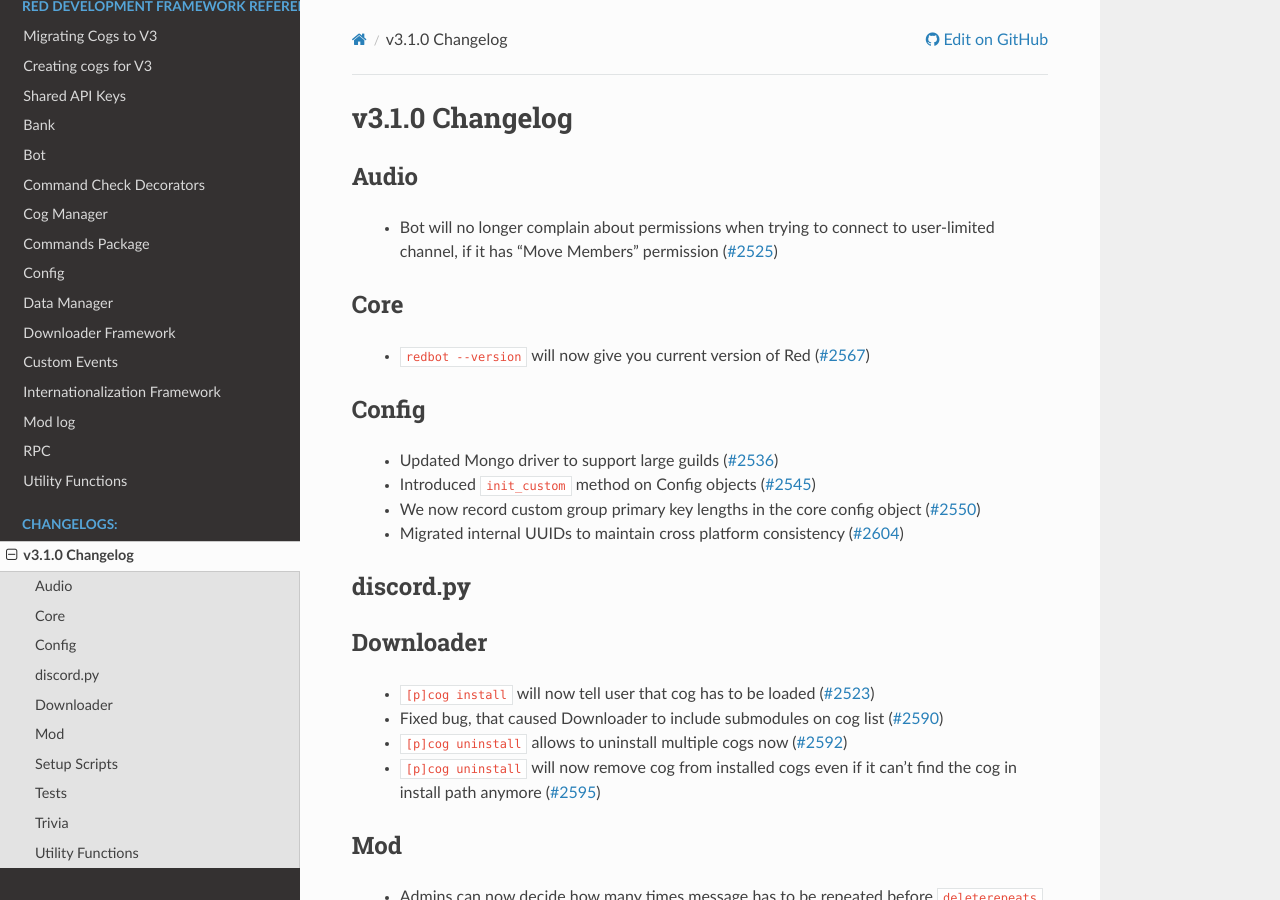
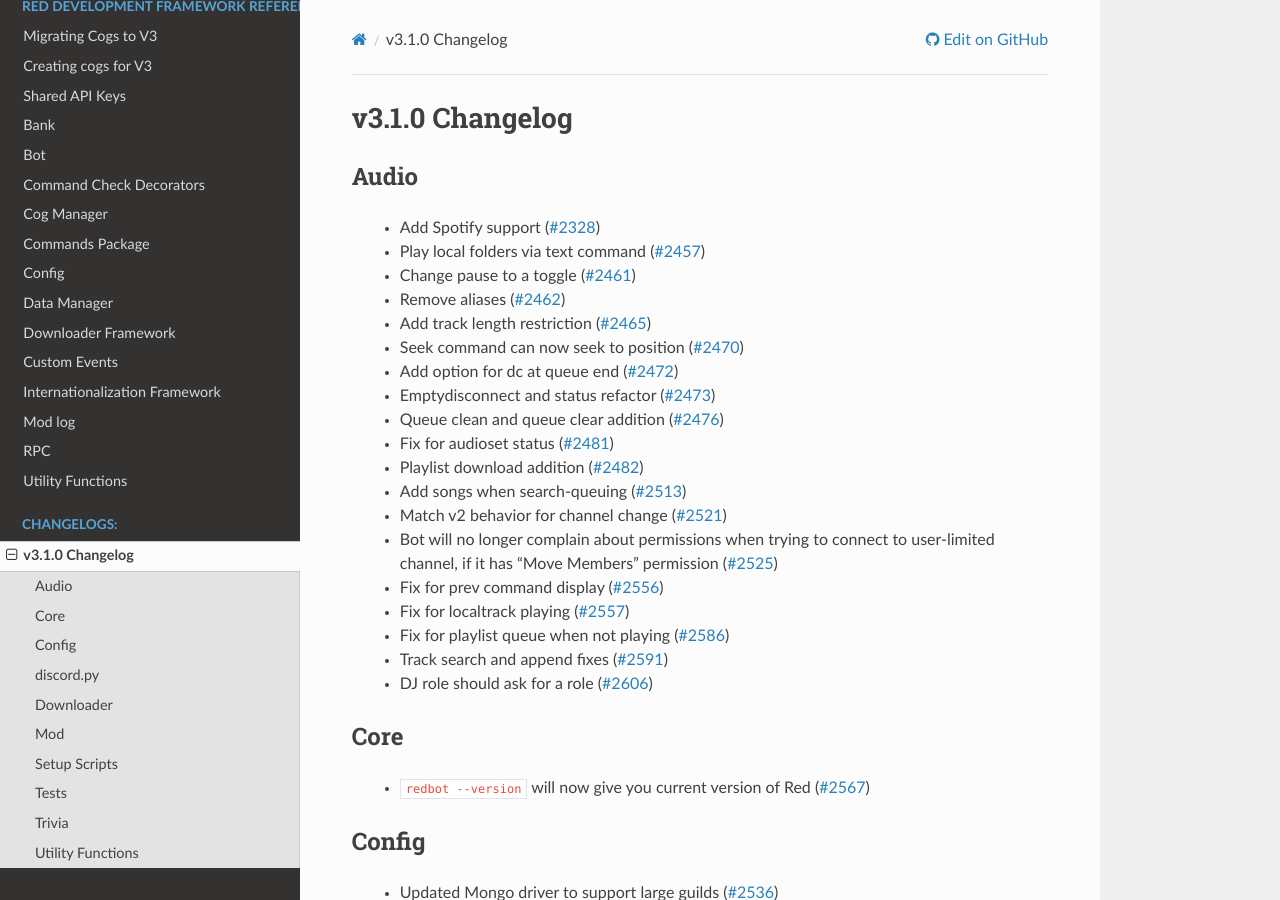
Before and after one commit to Renirous/Red-DiscordBot, a Sphinx documentation site: the page built from docs/changelog_3_1_0.rst, in a window 1280 px wide and 900 px high. Built offline with Sphinx 7.4.7 and the Read the Docs theme 2.0.0, drawn with Linux system fonts in a browser that asks for light colours; the version number is read from the project's files by our own code.

Commit message:
[Docs] Changelog entries for contributions by aikaterna (#2614)

```diff
--- a/docs/changelog_3_1_0.rst
+++ b/docs/changelog_3_1_0.rst
@@ -8,7 +8,25 @@ v3.1.0 Changelog
 Audio
 -----
 
+ * Add Spotify support (`#2328`_)
+ * Play local folders via text command (`#2457`_)
+ * Change pause to a toggle (`#2461`_)
+ * Remove aliases (`#2462`_)
+ * Add track length restriction (`#2465`_)
+ * Seek command can now seek to position (`#2470`_)
+ * Add option for dc at queue end (`#2472`_)
+ * Emptydisconnect and status refactor (`#2473`_)
+ * Queue clean and queue clear addition (`#2476`_)
+ * Fix for audioset status (`#2481`_)
+ * Playlist download addition (`#2482`_)
+ * Add songs when search-queuing (`#2513`_)
+ * Match v2 behavior for channel change (`#2521`_)
  * Bot will no longer complain about permissions when trying to connect to user-limited channel, if it has "Move Members" permission (`#2525`_)
+ * Fix for prev command display (`#2556`_)
+ * Fix for localtrack playing (`#2557`_)
+ * Fix for playlist queue when not playing (`#2586`_)
+ * Track search and append fixes (`#2591`_)
+ * DJ role should ask for a role (`#2606`_)
 
 ----
 Core
@@ -71,19 +89,37 @@ Utility Functions
  * ``Tunnel`` - Spelling correction of method name - changed ``files_from_attatch`` to ``files_from_attach`` (old name is left for backwards compatibility) (`#2496`_)
  * ``Tunnel`` - fixed behavior of ``react_close()``, now when tunnel closes message will be sent to other end (`#2507`_)
 
+.. _#2328: https://github.com/Cog-Creators/Red-DiscordBot/pull/2328
 .. _#2437: https://github.com/Cog-Creators/Red-DiscordBot/pull/2437
+.. _#2457: https://github.com/Cog-Creators/Red-DiscordBot/pull/2457
+.. _#2461: https://github.com/Cog-Creators/Red-DiscordBot/pull/2461
+.. _#2462: https://github.com/Cog-Creators/Red-DiscordBot/pull/2462
+.. _#2465: https://github.com/Cog-Creators/Red-DiscordBot/pull/2465
+.. _#2470: https://github.com/Cog-Creators/Red-DiscordBot/pull/2470
+.. _#2472: https://github.com/Cog-Creators/Red-DiscordBot/pull/2472
+.. _#2473: https://github.com/Cog-Creators/Red-DiscordBot/pull/2473
+.. _#2476: https://github.com/Cog-Creators/Red-DiscordBot/pull/2476
+.. _#2481: https://github.com/Cog-Creators/Red-DiscordBot/pull/2481
+.. _#2482: https://github.com/Cog-Creators/Red-DiscordBot/pull/2482
 .. _#2496: https://github.com/Cog-Creators/Red-DiscordBot/pull/2496
 .. _#2507: https://github.com/Cog-Creators/Red-DiscordBot/pull/2507
+.. _#2513: https://github.com/Cog-Creators/Red-DiscordBot/pull/2513
+.. _#2521: https://github.com/Cog-Creators/Red-DiscordBot/pull/2521
 .. _#2523: https://github.com/Cog-Creators/Red-DiscordBot/pull/2523
 .. _#2525: https://github.com/Cog-Creators/Red-DiscordBot/pull/2525
 .. _#2536: https://github.com/Cog-Creators/Red-DiscordBot/pull/2536
 .. _#2540: https://github.com/Cog-Creators/Red-DiscordBot/pull/2540
 .. _#2545: https://github.com/Cog-Creators/Red-DiscordBot/pull/2545
 .. _#2550: https://github.com/Cog-Creators/Red-DiscordBot/pull/2550
+.. _#2556: https://github.com/Cog-Creators/Red-DiscordBot/pull/2556
+.. _#2557: https://github.com/Cog-Creators/Red-DiscordBot/pull/2557
 .. _#2565: https://github.com/Cog-Creators/Red-DiscordBot/pull/2565
 .. _#2567: https://github.com/Cog-Creators/Red-DiscordBot/pull/2567
 .. _#2579: https://github.com/Cog-Creators/Red-DiscordBot/pull/2579
+.. _#2586: https://github.com/Cog-Creators/Red-DiscordBot/pull/2586
 .. _#2590: https://github.com/Cog-Creators/Red-DiscordBot/pull/2590
+.. _#2591: https://github.com/Cog-Creators/Red-DiscordBot/pull/2591
 .. _#2592: https://github.com/Cog-Creators/Red-DiscordBot/pull/2592
 .. _#2595: https://github.com/Cog-Creators/Red-DiscordBot/pull/2595
 .. _#2604: https://github.com/Cog-Creators/Red-DiscordBot/pull/2604
+.. _#2606: https://github.com/Cog-Creators/Red-DiscordBot/pull/2606
```
